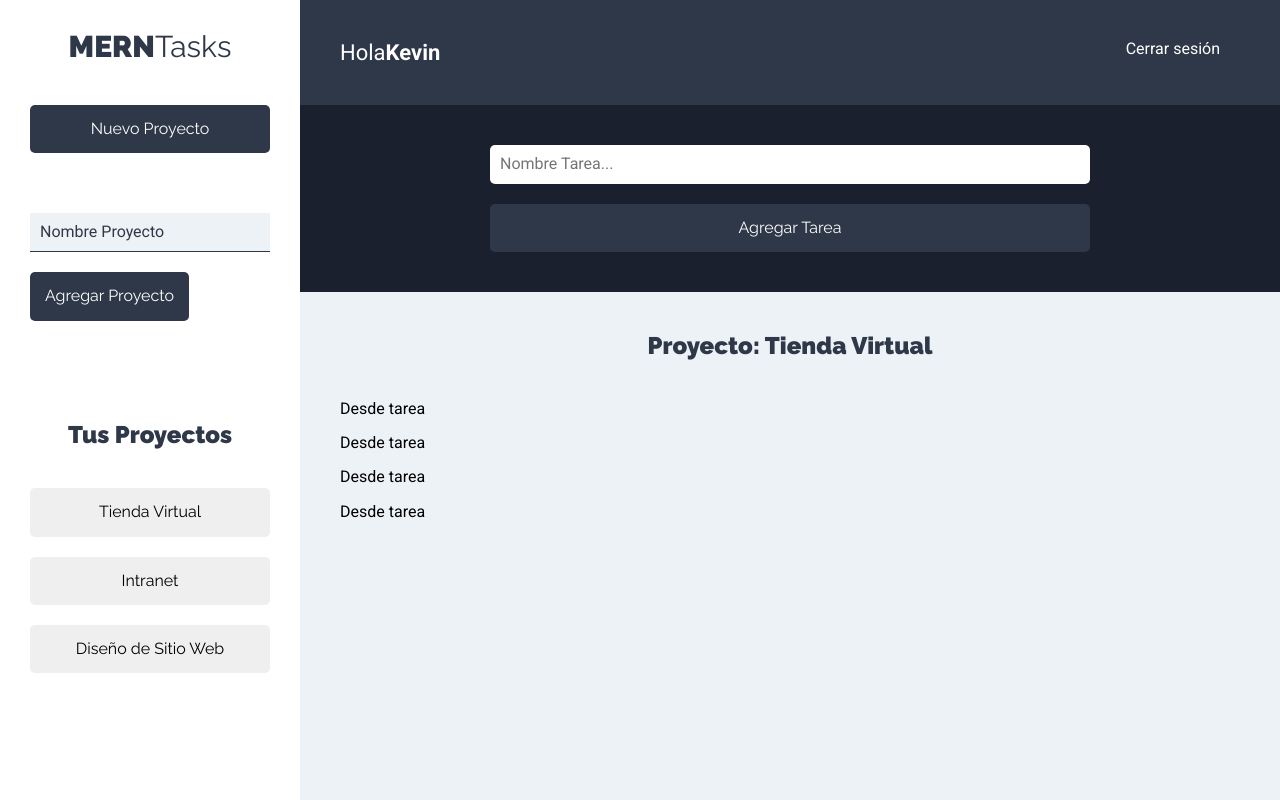
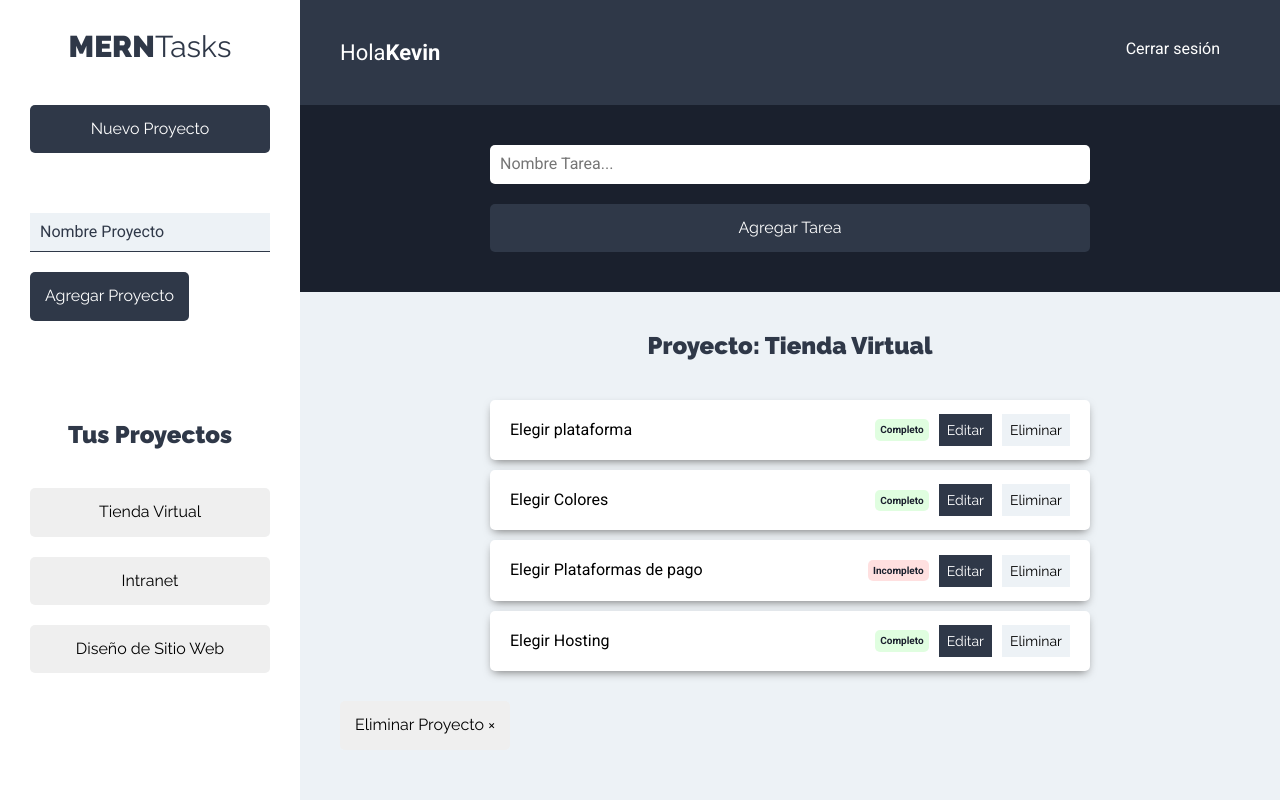
Before and after one commit to Kevinalvardo777/TRELLO-MINI-CLONE, a React (Create React App) app: page /proyectos in a window 1280 px wide. Built offline with nearby package versions, Linux system fonts and the light colour scheme.

Commit message:
trabajando con la interfaz de tareas

```diff
--- a/src/components/tareas/ListadoTareas.js
+++ b/src/components/tareas/ListadoTareas.js
@@ -13,7 +13,7 @@
     return (
         <Fragment>
             <h2>Proyecto: Tienda Virtual</h2>
-            <ul className="Listadp-tareas">
+            <ul className="listado-tareas">
                 {tareasProyecto.length === 0
                     ? ( <li className="tarea"><p>No hay tareas</p></li>)
                     : tareasProyecto.map( tarea => (
@@ -23,6 +23,12 @@
                     ))
                 }
             </ul>
+            <button
+                type="button"
+                className="btn btn-eliminar"
+            >
+                Eliminar Proyecto &times;
+            </button>
         </Fragment>
 
      );
--- a/src/components/tareas/Tarea.js
+++ b/src/components/tareas/Tarea.js
@@ -1,8 +1,49 @@
 import React from 'react';
 
-const Tarea = () => {
+const Tarea = ({tarea}) => {
     return (
-        <p>Desde tarea</p>
+        <li className="tarea sombra">
+            <p>{tarea.nombre}</p>
+
+            <div className="estado">
+                {tarea.estado
+                ?
+                    (
+                        <button
+                            type="button"
+                            className="completo"
+                        >
+                            Completo
+                        </button>
+                    )
+                :
+
+                    (
+                        <button
+                            type="button"
+                            className="incompleto"
+                        >
+                            Incompleto
+                        </button>
+                    )
+
+                }
+            </div>
+            <div className="acciones">
+                <button
+                    type="button"
+                    className="btn btn-primario"
+                >
+                    Editar
+                </button>
+                <button
+                    type="button"
+                    className="btn btn-secundario"
+                >
+                    Eliminar
+                </button>
+            </div>
+        </li>
      );
 }
 
```
